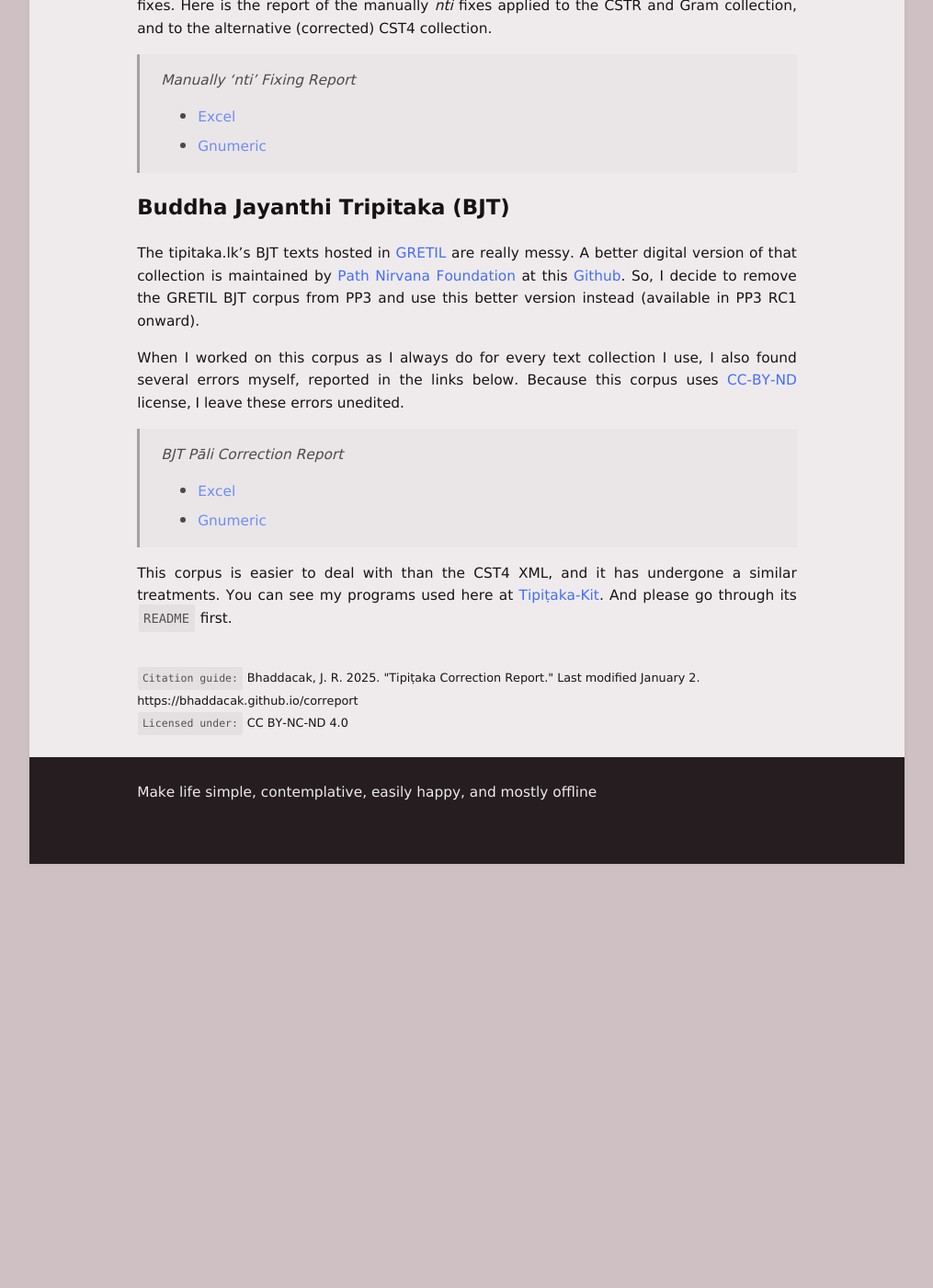
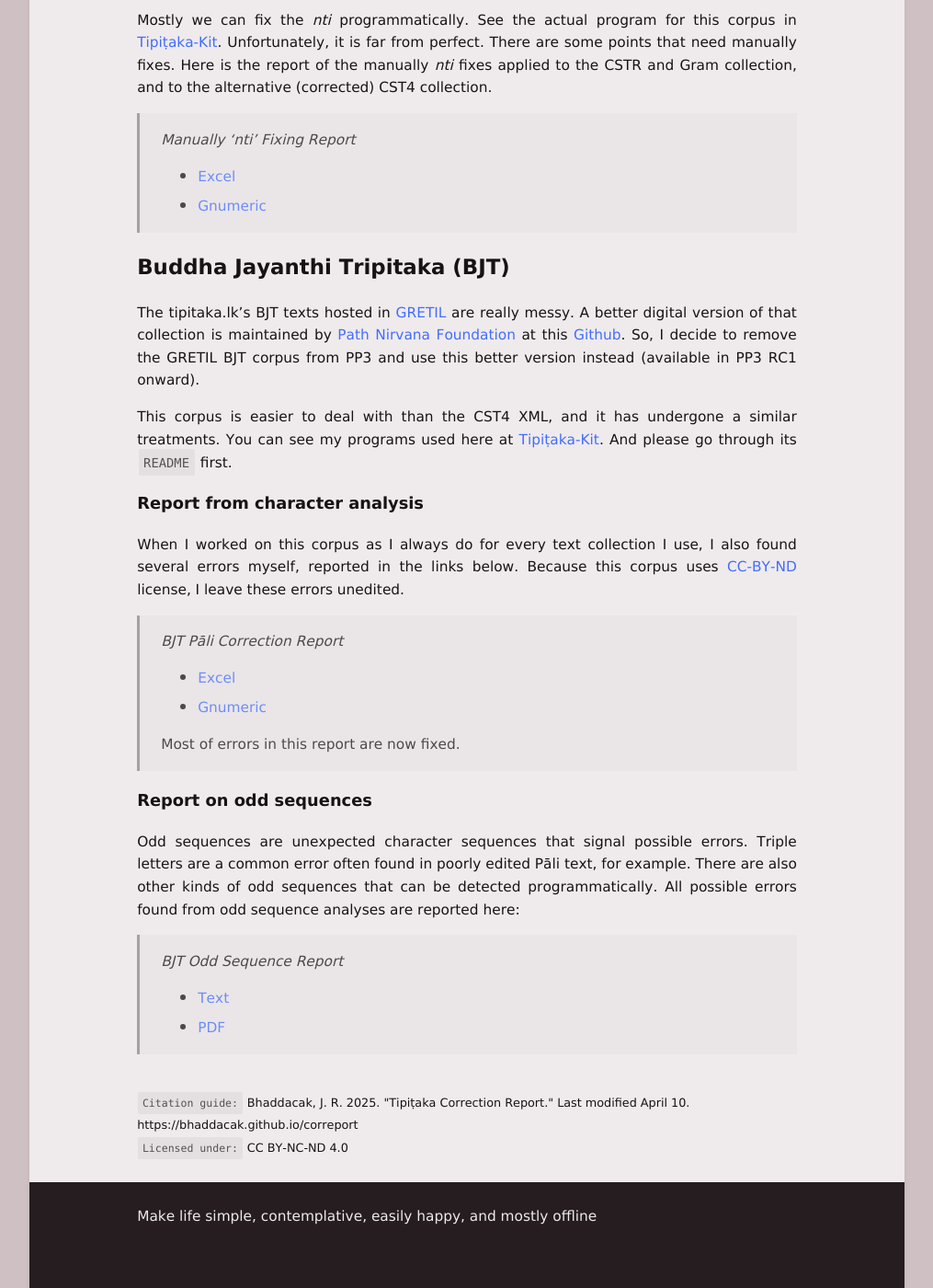
Before and after one commit to bhaddacak/bhaddacak.github.io, a Jekyll site: the page built from _pages/correport.md, in a window 1280 px wide and 1400 px high, scrolled down 2133 px. Shown: the whole window at 92% size, without its empty margins (132-1147 px from the left). Built offline with Jekyll 4.4.1, drawn with Linux system fonts in a browser that asks for light colours; before the commit the page ends 3072 px from its top, so only the background shows below that; some of the changed text lies outside the part shown.

Commit message:
update correport

```diff
--- a/_pages/correport.md
+++ b/_pages/correport.md
@@ -2,7 +2,7 @@
 title: "Tipiṭaka Correction Report"
 permalink: /correport
 is_article: true
-date: 2025-01-02 12:00:00 +0700
+date: 2025-04-10 12:00:00 +0700
 ---
 
 - TOC
@@ -59,10 +59,22 @@
 
 The tipitaka.lk's BJT texts hosted in [GRETIL](http://gretil.sub.uni-goettingen.de/gretil.htm) are really messy. A better digital version of that collection is maintained by [Path Nirvana Foundation](https://pathnirvana.org){:target="\_blank"} at this [Github](https://github.com/pathnirvana/tipitaka.lk/tree/master/public/static/text){:target="\_blank"}. So, I decide to remove the GRETIL BJT corpus from PP3 and use this better version instead (available in PP3 RC1 onward).
 
+This corpus is easier to deal with than the CST4 XML, and it has undergone a similar treatments. You can see my programs used here at [Tipiṭaka-Kit](https://github.com/bhaddacak/tipitaka-kit){:target="\_blank"}. And please go through its `README` first.
+
+### Report from character analysis
+
 When I worked on this corpus as I always do for every text collection I use, I also found several errors myself, reported in the links below. Because this corpus uses [CC-BY-ND](https://creativecommons.org/licenses/by-nd/4.0/) license, I leave these errors unedited.
 
 > *BJT Pāli Correction Report*
 > - [Excel](https://raw.githubusercontent.com/bhaddacak/tipitaka-kit/main/bjt/bjt_pali_correction_report.xlsx){:target="\_blank"}
 > - [Gnumeric](https://raw.githubusercontent.com/bhaddacak/tipitaka-kit/main/bjt/bjt_pali_correction_report.gnumeric){:target="\_blank"}
+>
+> Most of errors in this report are now fixed.
 
-This corpus is easier to deal with than the CST4 XML, and it has undergone a similar treatments. You can see my programs used here at [Tipiṭaka-Kit](https://github.com/bhaddacak/tipitaka-kit){:target="\_blank"}. And please go through its `README` first.
+### Report on odd sequences
+
+Odd sequences are unexpected character sequences that signal possible errors. Triple letters are a common error often found in poorly edited Pāli text, for example. There are also other kinds of odd sequences that can be detected programmatically. All possible errors found from odd sequence analyses are reported here:
+
+> *BJT Odd Sequence Report*
+> - [Text](https://raw.githubusercontent.com/bhaddacak/tipitaka-kit/main/bjt/bjt_odd_seq_report.txt){:target="\_blank"}
+> - [PDF](https://raw.githubusercontent.com/bhaddacak/tipitaka-kit/main/bjt/bjt_odd_seq_report.pdf){:target="\_blank"}
```
